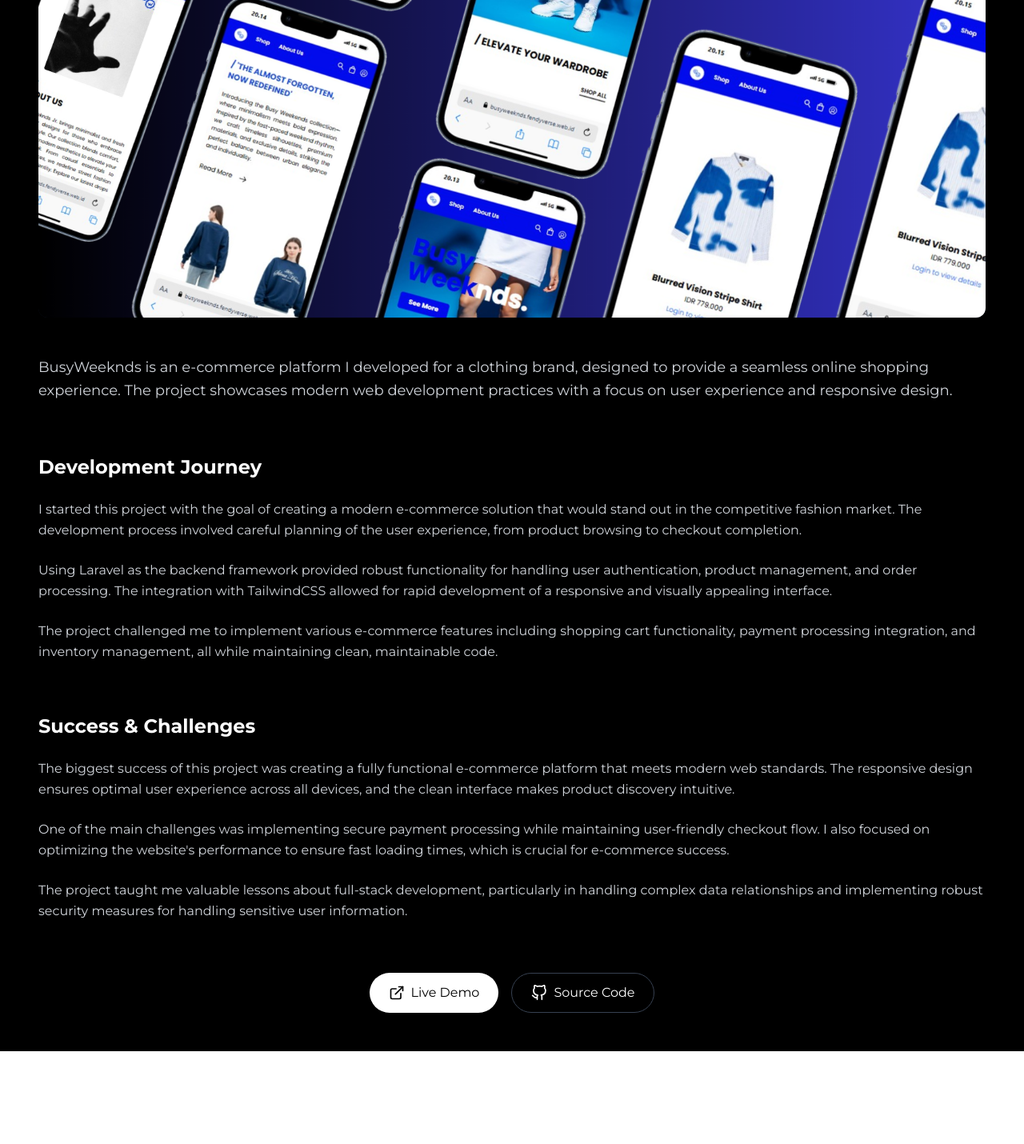
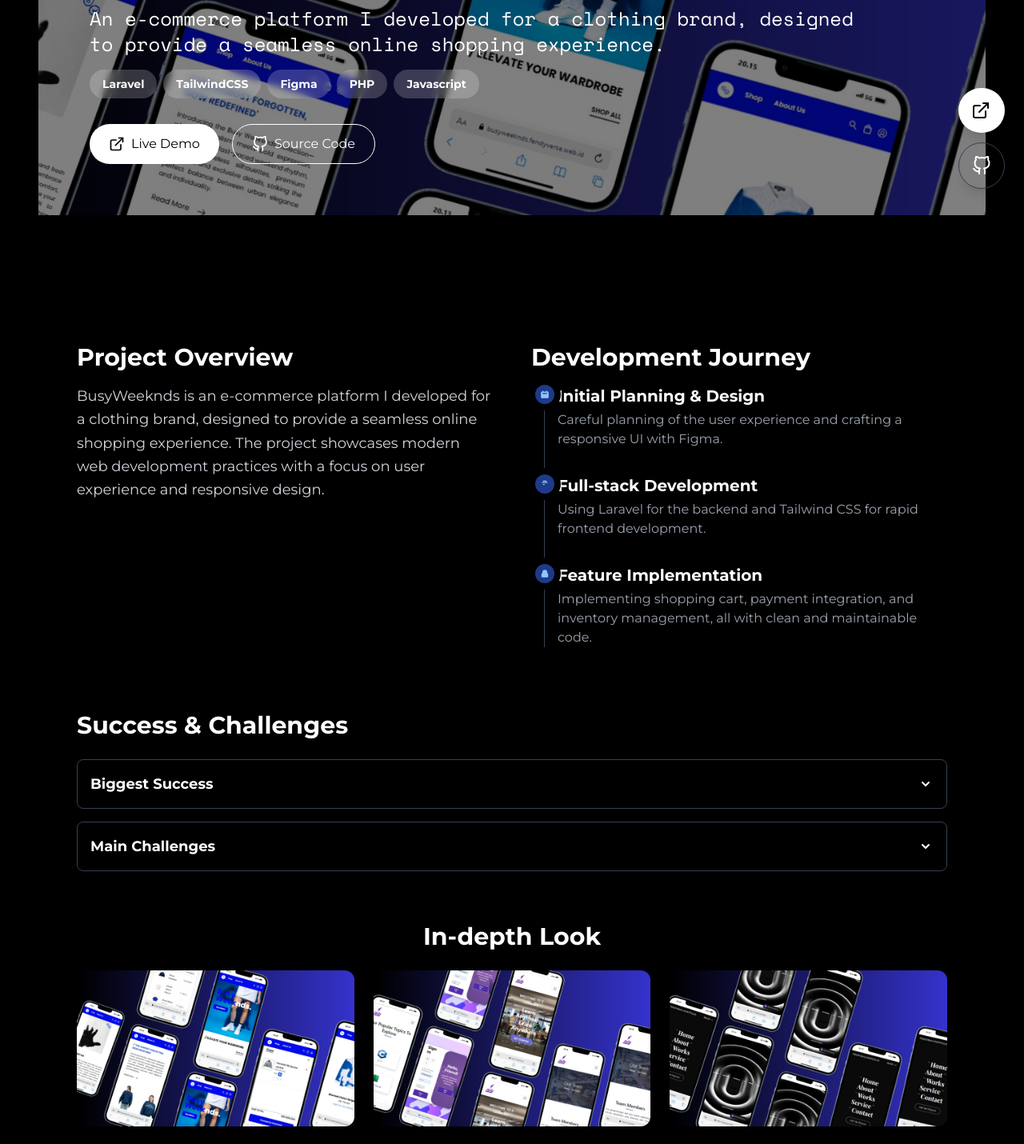
Before and after one commit to Fendyra/my-portfolio, a Next.js app: page /works/1 in a window 1280 px wide. Shown: the part 540-1970 px from the top of the page at 80% size. Before the commit the page ends 1854 px from the top, so only its background shows below. Built offline with nearby package versions, Linux system fonts and the light colour scheme.

Commit message:
Try Project Detail UI

```diff
--- a/src/app/works/[works1]/page.jsx
+++ b/src/app/works/[works1]/page.jsx
@@ -1,11 +1,18 @@
-// C:\laragon\www\my-portfolio\src\app\works\1\page.jsx
 "use client";
 
-import React from "react";
-import { motion } from "framer-motion";
+import React, { useState } from "react";
+import {
+  motion,
+  useScroll,
+  useTransform,
+  useMotionValueEvent,
+  useAnimate,
+  AnimatePresence,
+} from "framer-motion";
 import Image from "next/image";
 import Link from "next/link";
-import { FiArrowLeft, FiExternalLink, FiGithub } from "react-icons/fi";
+import { FiArrowLeft, FiExternalLink, FiGithub, FiEye } from "react-icons/fi";
+import { FaArrowRightLong } from "react-icons/fa6"; // Assuming you might use this one too
 
 // Import font
 import { Montserrat, Space_Mono } from "next/font/google";
@@ -17,7 +24,7 @@
     id: 1,
     title: "BusyWeeknds",
     description:
-      "An e-commerce website for the clothing brand BusyWeeknds, offering a modern, responsive, and user-friendly online shopping experience.",
+      "An e-commerce platform I developed for a clothing brand, designed to provide a seamless online shopping experience.",
     category: "Web",
     image: "/assets/busyweeknds.png",
     link: "https://busyweeknds.fendyverse.web.id/",
@@ -29,16 +36,44 @@
       { name: "PHP", logo: "/assets/php.png" },
       { name: "Javascript", logo: "/assets/js.png" },
     ],
+    screenshots: [
+      "/assets/busyweeknds_design.png",
+      "/assets/elearnify.png",
+      "/assets/portfolio-2025.png",
+      "/assets/printhub.png",
+      "/assets/volcanoria.png",
+      "/assets/portfolio-V1.png",
+    ],
   };
+
+  // State for accordion
+  const [openAccordion, setOpenAccordion] = useState(null);
+  const toggleAccordion = (index) => {
+    setOpenAccordion(openAccordion === index ? null : index);
+  };
+
+  // Scroll-based effects for parallax and sticky CTA
+  const { scrollYProgress } = useScroll();
+  const scale = useTransform(scrollYProgress, [0, 0.5], [1, 1.1]);
+  const y = useTransform(scrollYProgress, [0, 1], [0, 200]);
+  const [scope, animate] = useAnimate();
+
+  useMotionValueEvent(scrollYProgress, "change", (latest) => {
+    if (latest > 0.4) {
+      animate(scope.current, { opacity: 1, y: 0 });
+    } else {
+      animate(scope.current, { opacity: 0, y: 50 });
+    }
+  });
 
   return (
     <main
       className={`min-h-screen bg-white dark:bg-black text-gray-900 dark:text-white relative p-6 sm:p-12 ${montserrat.className}`}
     >
-      <div className="container mx-auto mt-20">
+      <div className="container mx-auto">
         {/* Back Button */}
         <motion.div
-          className="mb-8"
+          className="mb-8 mt-12 md:mt-0"
           initial={{ opacity: 0, x: -20 }}
           animate={{ opacity: 1, x: 0 }}
           transition={{ duration: 0.5 }}
@@ -51,141 +86,59 @@
             <span className={spaceMono.className}>Back to Projects</span>
           </Link>
         </motion.div>
+      </div>
 
-        {/* Project Header */}
-        <motion.div
-          className="mb-12"
-          initial={{ opacity: 0, y: 20 }}
-          animate={{ opacity: 1, y: 0 }}
-          transition={{ duration: 0.6 }}
-        >
-          <div className="flex flex-wrap items-center gap-4 mb-6">
-            <h1
-              className={`${montserrat.className} font-bold text-4xl md:text-5xl`}
-            >
-              {project.title}
-            </h1>
-            <div className="flex flex-wrap gap-2">
-              {project.technologies.map((tech, index) => (
-                <div
-                  key={index}
-                  className="px-3 py-1 bg-gray-100 dark:bg-gray-800 rounded-full text-sm font-medium"
-                >
-                  {tech.name}
-                </div>
-              ))}
-            </div>
-          </div>
-          <p
-            className={`${spaceMono.className} text-lg text-gray-600 dark:text-gray-400 mb-6`}
-          >
-            Laravel • TailwindCSS • Laravel • Groq API
-          </p>
-        </motion.div>
-
-        {/* Main Project Image */}
-        <motion.div
-          className="mb-12"
-          initial={{ opacity: 0, y: 20 }}
-          animate={{ opacity: 1, y: 0 }}
-          transition={{ duration: 0.7 }}
-        >
-          <div className="relative w-full h-[400px] md:h-[500px] lg:h-[600px] rounded-xl overflow-hidden bg-gray-100 dark:bg-gray-900">
+      {/* Hero Section */}
+      <div className="relative w-full h-[600px] md:h-[700px] overflow-hidden">
+        {/* Parallax Image */}
+        <motion.div style={{ scale, y }} className="absolute inset-0">
           <Image
             src={project.image}
             alt={project.title}
             fill
-              className="object-cover"
+            className="object-cover object-top"
+            priority
           />
-          </div>
         </motion.div>
 
-        {/* Project Description */}
+        {/* Overlay with Content */}
+        <div className="absolute inset-0 bg-black/50 flex flex-col justify-end p-8 md:p-16 text-white">
           <motion.div
-          className="mb-16"
-          initial={{ opacity: 0, y: 20 }}
+            initial={{ opacity: 0, y: 30 }}
             animate={{ opacity: 1, y: 0 }}
-          transition={{ duration: 0.8 }}
+            transition={{ delay: 0.5, duration: 0.6 }}
           >
-          <p className="text-lg leading-relaxed text-gray-700 dark:text-gray-300 mb-8">
-            BusyWeeknds is an e-commerce platform I developed for a clothing
-            brand, designed to provide a seamless online shopping experience.
-            The project showcases modern web development practices with a focus
-            on user experience and responsive design.
+            <h1
+              className={`${montserrat.className} font-bold text-5xl md:text-7xl mb-4`}
+            >
+              {project.title}
+            </h1>
+            <p
+              className={`${spaceMono.className} text-xl md:text-2xl max-w-prose`}
+            >
+              {project.description}
             </p>
+            {/* Tech Badges */}
+            <div className="flex flex-wrap gap-2 mt-4">
+              {project.technologies.map((tech, index) => (
+                <motion.div
+                  key={index}
+                  initial={{ opacity: 0, x: -10 }}
+                  animate={{ opacity: 1, x: 0 }}
+                  transition={{ delay: 0.8 + index * 0.1 }}
+                  className="px-4 py-2 bg-white/20 backdrop-blur-sm rounded-full text-sm font-semibold"
+                >
+                  {tech.name}
                 </motion.div>
-
-        {/* Development Journey Section */}
-        <motion.div
-          className="mb-16"
-          initial={{ opacity: 0, y: 20 }}
-          animate={{ opacity: 1, y: 0 }}
-          transition={{ duration: 0.9 }}
-        >
-          <h2 className={`${montserrat.className} text-2xl font-bold mb-6`}>
-            Development Journey
-          </h2>
-          <p className="text-gray-700 dark:text-gray-300 leading-relaxed mb-6">
-            I started this project with the goal of creating a modern e-commerce
-            solution that would stand out in the competitive fashion market. The
-            development process involved careful planning of the user
-            experience, from product browsing to checkout completion.
-          </p>
-          <p className="text-gray-700 dark:text-gray-300 leading-relaxed mb-6">
-            Using Laravel as the backend framework provided robust functionality
-            for handling user authentication, product management, and order
-            processing. The integration with TailwindCSS allowed for rapid
-            development of a responsive and visually appealing interface.
-          </p>
-          <p className="text-gray-700 dark:text-gray-300 leading-relaxed">
-            The project challenged me to implement various e-commerce features
-            including shopping cart functionality, payment processing
-            integration, and inventory management, all while maintaining clean,
-            maintainable code.
-          </p>
-        </motion.div>
-
-        {/* Success & Challenges Section */}
-        <motion.div
-          className="mb-16"
-          initial={{ opacity: 0, y: 20 }}
-          animate={{ opacity: 1, y: 0 }}
-          transition={{ duration: 1.0 }}
-        >
-          <h2 className={`${montserrat.className} text-2xl font-bold mb-6`}>
-            Success & Challenges
-          </h2>
-          <p className="text-gray-700 dark:text-gray-300 leading-relaxed mb-6">
-            The biggest success of this project was creating a fully functional
-            e-commerce platform that meets modern web standards. The responsive
-            design ensures optimal user experience across all devices, and the
-            clean interface makes product discovery intuitive.
-          </p>
-          <p className="text-gray-700 dark:text-gray-300 leading-relaxed mb-6">
-            One of the main challenges was implementing secure payment
-            processing while maintaining user-friendly checkout flow. I also
-            focused on optimizing the website's performance to ensure fast
-            loading times, which is crucial for e-commerce success.
-          </p>
-          <p className="text-gray-700 dark:text-gray-300 leading-relaxed">
-            The project taught me valuable lessons about full-stack development,
-            particularly in handling complex data relationships and implementing
-            robust security measures for handling sensitive user information.
-          </p>
-        </motion.div>
-
-        {/* Action Buttons */}
-        <motion.div
-          className="flex flex-wrap gap-4 justify-center"
-          initial={{ opacity: 0, y: 20 }}
-          animate={{ opacity: 1, y: 0 }}
-          transition={{ duration: 1.1 }}
-        >
+              ))}
+            </div>
+            {/* CTA Buttons */}
+            <div className="flex flex-wrap gap-4 mt-8">
               <Link
                 href={project.link}
                 target="_blank"
                 rel="noopener noreferrer"
-            className="flex items-center gap-2 px-6 py-3 bg-black dark:bg-white text-white dark:text-black rounded-full hover:bg-gray-800 dark:hover:bg-gray-200 transition-colors duration-300"
+                className="inline-flex items-center gap-2 px-6 py-3 bg-white text-black rounded-full hover:bg-gray-200 transition-colors"
               >
                 <FiExternalLink size={20} />
                 <span className="font-medium">Live Demo</span>
@@ -194,13 +147,307 @@
                 href={project.github}
                 target="_blank"
                 rel="noopener noreferrer"
-            className="flex items-center gap-2 px-6 py-3 border border-gray-300 dark:border-gray-700 rounded-full hover:bg-gray-100 dark:hover:bg-gray-800 transition-colors duration-300"
+                className="inline-flex items-center gap-2 px-6 py-3 border border-white text-white rounded-full hover:bg-white/20 transition-colors"
               >
                 <FiGithub size={20} />
                 <span className="font-medium">Source Code</span>
               </Link>
+            </div>
           </motion.div>
         </div>
+      </div>
+
+      <div className="container mx-auto p-6 sm:p-12 mt-12">
+        {/* Project Overview & Development Journey */}
+        <div className="grid grid-cols-1 md:grid-cols-2 gap-12 mt-16 mb-20">
+          {/* Left Column: Project Overview */}
+          <motion.div
+            initial={{ opacity: 0, x: -20 }}
+            whileInView={{ opacity: 1, x: 0 }}
+            transition={{ duration: 0.6 }}
+            viewport={{ once: true }}
+          >
+            <h2 className={`${montserrat.className} text-3xl font-bold mb-4`}>
+              Project Overview
+            </h2>
+            <p className="text-lg leading-relaxed text-gray-700 dark:text-gray-300">
+              BusyWeeknds is an e-commerce platform I developed for a clothing
+              brand, designed to provide a seamless online shopping experience.
+              The project showcases modern web development practices with a
+              focus on user experience and responsive design.
+            </p>
+          </motion.div>
+
+          {/* Right Column: Development Timeline */}
+          <motion.div
+            initial={{ opacity: 0, x: 20 }}
+            whileInView={{ opacity: 1, x: 0 }}
+            transition={{ duration: 0.6, delay: 0.2 }}
+            viewport={{ once: true }}
+          >
+            <h2 className={`${montserrat.className} text-3xl font-bold mb-4`}>
+              Development Journey
+            </h2>
+            <ol className="relative border-l border-gray-200 dark:border-gray-700 ml-4 pl-4 space-y-8">
+              {/* Step 1 */}
+              <motion.li
+                initial={{ opacity: 0, y: 20 }}
+                whileInView={{ opacity: 1, y: 0 }}
+                transition={{ duration: 0.5, delay: 0.3 }}
+                viewport={{ once: true }}
+              >
+                <span className="absolute flex items-center justify-center w-6 h-6 bg-blue-100 rounded-full -left-3 ring-8 ring-white dark:ring-black dark:bg-blue-900">
+                  <svg
+                    className="w-3 h-3 text-blue-800 dark:text-blue-300"
+                    fill="currentColor"
+                    viewBox="0 0 20 20"
+                    xmlns="http://www.w3.org/2000/svg"
+                  >
+                    <path
+                      fillRule="evenodd"
+                      d="M6 2a1 1 0 00-1 1v1H4a2 2 0 00-2 2v10a2 2 0 002 2h12a2 2 0 002-2V6a2 2 0 00-2-2h-1V3a1 1 0 10-2 0v1H7V3a1 1 0 00-1-1zm0 5a1 1 0 000 2h8a1 1 0 100-2H6z"
+                      clipRule="evenodd"
+                    ></path>
+                  </svg>
+                </span>
+                <h3
+                  className={`${montserrat.className} text-xl font-semibold text-gray-900 dark:text-white mb-1`}
+                >
+                  Initial Planning & Design
+                </h3>
+                <p className="text-gray-600 dark:text-gray-400">
+                  Careful planning of the user experience and crafting a
+                  responsive UI with Figma.
+                </p>
+              </motion.li>
+              {/* Step 2 */}
+              <motion.li
+                initial={{ opacity: 0, y: 20 }}
+                whileInView={{ opacity: 1, y: 0 }}
+                transition={{ duration: 0.5, delay: 0.5 }}
+                viewport={{ once: true }}
+              >
+                <span className="absolute flex items-center justify-center w-6 h-6 bg-blue-100 rounded-full -left-3 ring-8 ring-white dark:ring-black dark:bg-blue-900">
+                  <svg
+                    className="w-3 h-3 text-blue-800 dark:text-blue-300"
+                    fill="currentColor"
+                    viewBox="0 0 20 20"
+                    xmlns="http://www.w3.org/2000/svg"
+                  >
+                    <path
+                      d="M7 3a1 1 0 000 2h6a1 1 0 100-2H7zM4 7a1 1 0 011-1h10a1 1 0 110 2H5a1 1 0 01-1-1zM6 11a1 1 0 011-1h2a1 1 0 110 2H7a1 1 0 01-1-1z"
+                      clipRule="evenodd"
+                    ></path>
+                  </svg>
+                </span>
+                <h3
+                  className={`${montserrat.className} text-xl font-semibold text-gray-900 dark:text-white mb-1`}
+                >
+                  Full-stack Development
+                </h3>
+                <p className="text-gray-600 dark:text-gray-400">
+                  Using Laravel for the backend and Tailwind CSS for rapid
+                  frontend development.
+                </p>
+              </motion.li>
+              {/* Step 3 */}
+              <motion.li
+                initial={{ opacity: 0, y: 20 }}
+                whileInView={{ opacity: 1, y: 0 }}
+                transition={{ duration: 0.5, delay: 0.7 }}
+                viewport={{ once: true }}
+              >
+                <span className="absolute flex items-center justify-center w-6 h-6 bg-blue-100 rounded-full -left-3 ring-8 ring-white dark:ring-black dark:bg-blue-900">
+                  <svg
+                    className="w-3 h-3 text-blue-800 dark:text-blue-300"
+                    fill="currentColor"
+                    viewBox="0 0 20 20"
+                    xmlns="http://www.w3.org/2000/svg"
+                  >
+                    <path
+                      d="M10 2a5 5 0 00-5 5v2a2 2 0 00-2 2v5a2 2 0 002 2h10a2 2 0 002-2v-5a2 2 0 00-2-2V7a5 5 0 00-5-5zm-2 2a3 3 0 00-3 3v2a2 2 0 002 2h2a2 2 0 002-2V7a3 3 0 00-3-3z"
+                      clipRule="evenodd"
+                    ></path>
+                  </svg>
+                </span>
+                <h3
+                  className={`${montserrat.className} text-xl font-semibold text-gray-900 dark:text-white mb-1`}
+                >
+                  Feature Implementation
+                </h3>
+                <p className="text-gray-600 dark:text-gray-400">
+                  Implementing shopping cart, payment integration, and inventory
+                  management, all with clean and maintainable code.
+                </p>
+              </motion.li>
+            </ol>
+          </motion.div>
+        </div>
+
+        {/* Success & Challenges (Accordion) */}
+        <motion.div
+          initial={{ opacity: 0, y: 20 }}
+          whileInView={{ opacity: 1, y: 0 }}
+          transition={{ duration: 0.6 }}
+          viewport={{ once: true }}
+          className="mb-16"
+        >
+          <h2 className={`${montserrat.className} text-3xl font-bold mb-6`}>
+            Success & Challenges
+          </h2>
+
+          {/* Accordion Item 1 */}
+          <div className="border border-gray-200 dark:border-gray-700 rounded-lg overflow-hidden mb-4">
+            <button
+              onClick={() => toggleAccordion(1)}
+              className="flex justify-between items-center w-full p-4 text-left font-semibold text-lg hover:bg-gray-50 dark:hover:bg-gray-900 transition-colors"
+            >
+              <span>Biggest Success</span>
+              <span
+                className={`transform transition-transform ${
+                  openAccordion === 1 ? "rotate-180" : "rotate-0"
+                }`}
+              >
+                <svg
+                  className="w-5 h-5"
+                  fill="currentColor"
+                  viewBox="0 0 20 20"
+                  xmlns="http://www.w3.org/2000/svg"
+                >
+                  <path
+                    fillRule="evenodd"
+                    d="M5.293 7.293a1 1 0 011.414 0L10 10.586l3.293-3.293a1 1 0 111.414 1.414l-4 4a1 1 0 01-1.414 0l-4-4a1 1 0 010-1.414z"
+                    clipRule="evenodd"
+                  ></path>
+                </svg>
+              </span>
+            </button>
+            <AnimatePresence initial={false}>
+              {openAccordion === 1 && (
+                <motion.div
+                  initial={{ height: 0, opacity: 0 }}
+                  animate={{ height: "auto", opacity: 1 }}
+                  exit={{ height: 0, opacity: 0 }}
+                  transition={{ duration: 0.3 }}
+                  className="p-4 pt-0 text-gray-700 dark:text-gray-300"
+                >
+                  <p>
+                    The biggest success of this project was creating a fully
+                    functional e-commerce platform that meets modern web
+                    standards. The responsive design ensures optimal user
+                    experience across all devices, and the clean interface makes
+                    product discovery intuitive.
+                  </p>
+                </motion.div>
+              )}
+            </AnimatePresence>
+          </div>
+
+          {/* Accordion Item 2 */}
+          <div className="border border-gray-200 dark:border-gray-700 rounded-lg overflow-hidden">
+            <button
+              onClick={() => toggleAccordion(2)}
+              className="flex justify-between items-center w-full p-4 text-left font-semibold text-lg hover:bg-gray-50 dark:hover:bg-gray-900 transition-colors"
+            >
+              <span>Main Challenges</span>
+              <span
+                className={`transform transition-transform ${
+                  openAccordion === 2 ? "rotate-180" : "rotate-0"
+                }`}
+              >
+                <svg
+                  className="w-5 h-5"
+                  fill="currentColor"
+                  viewBox="0 0 20 20"
+                  xmlns="http://www.w3.org/2000/svg"
+                >
+                  <path
+                    fillRule="evenodd"
+                    d="M5.293 7.293a1 1 0 011.414 0L10 10.586l3.293-3.293a1 1 0 111.414 1.414l-4 4a1 1 0 01-1.414 0l-4-4a1 1 0 010-1.414z"
+                    clipRule="evenodd"
+                  ></path>
+                </svg>
+              </span>
+            </button>
+            <AnimatePresence initial={false}>
+              {openAccordion === 2 && (
+                <motion.div
+                  initial={{ height: 0, opacity: 0 }}
+                  animate={{ height: "auto", opacity: 1 }}
+                  exit={{ height: 0, opacity: 0 }}
+                  transition={{ duration: 0.3 }}
+                  className="p-4 pt-0 text-gray-700 dark:text-gray-300"
+                >
+                  <p>
+                    One of the main challenges was implementing secure payment
+                    processing while maintaining user-friendly checkout flow. I
+                    also focused on optimizing the website's performance to
+                    ensure fast loading times, which is crucial for e-commerce
+                    success.
+                  </p>
+                </motion.div>
+              )}
+            </AnimatePresence>
+          </div>
+        </motion.div>
+
+        {/* Screenshots Section */}
+        <motion.div
+          className="mb-16"
+          initial={{ opacity: 0, y: 20 }}
+          whileInView={{ opacity: 1, y: 0 }}
+          transition={{ duration: 0.7 }}
+          viewport={{ once: true }}
+        >
+          <h2
+            className={`${montserrat.className} text-3xl font-bold mb-6 text-center`}
+          >
+            In-depth Look
+          </h2>
+          <div className="grid grid-cols-1 sm:grid-cols-2 md:grid-cols-3 gap-6">
+            {project.screenshots.map((src, index) => (
+              <motion.div
+                key={index}
+                className="relative overflow-hidden rounded-xl cursor-pointer"
+                whileHover={{ scale: 1.05 }}
+                whileTap={{ scale: 0.95 }}
+              >
+                <Image
+                  src={src}
+                  alt={`Screenshot ${index + 1}`}
+                  width={600}
+                  height={400}
+                  className="w-full h-auto object-cover"
+                />
+              </motion.div>
+            ))}
+          </div>
+        </motion.div>
+      </div>
+
+      {/* Floating CTA Buttons */}
+      <motion.div
+        ref={scope}
+        className="fixed bottom-6 right-6 flex flex-col gap-3 z-50 opacity-0"
+        initial={{ y: 50 }}
+      >
+        <Link
+          href={project.link}
+          target="_blank"
+          rel="noopener noreferrer"
+          className="p-4 bg-black dark:bg-white text-white dark:text-black rounded-full shadow-lg hover:bg-gray-800 dark:hover:bg-gray-200 transition-colors"
+        >
+          <FiExternalLink size={24} />
+        </Link>
+        <Link
+          href={project.github}
+          target="_blank"
+          rel="noopener noreferrer"
+          className="p-4 border border-gray-300 dark:border-gray-700 rounded-full shadow-lg hover:bg-gray-100 dark:hover:bg-gray-800 transition-colors"
+        >
+          <FiGithub size={24} />
+        </Link>
+      </motion.div>
     </main>
   );
 };
```
Lines whose indentation alone changed are shown as unchanged.
